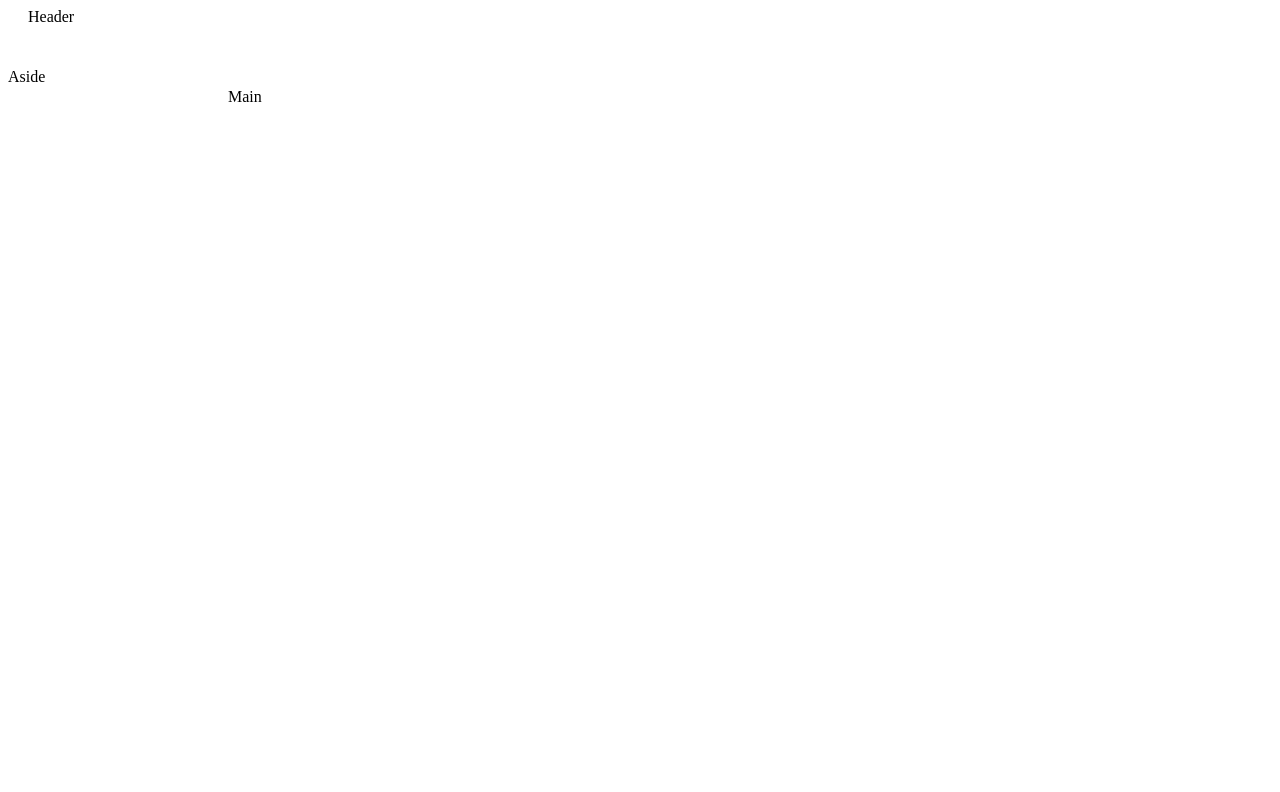
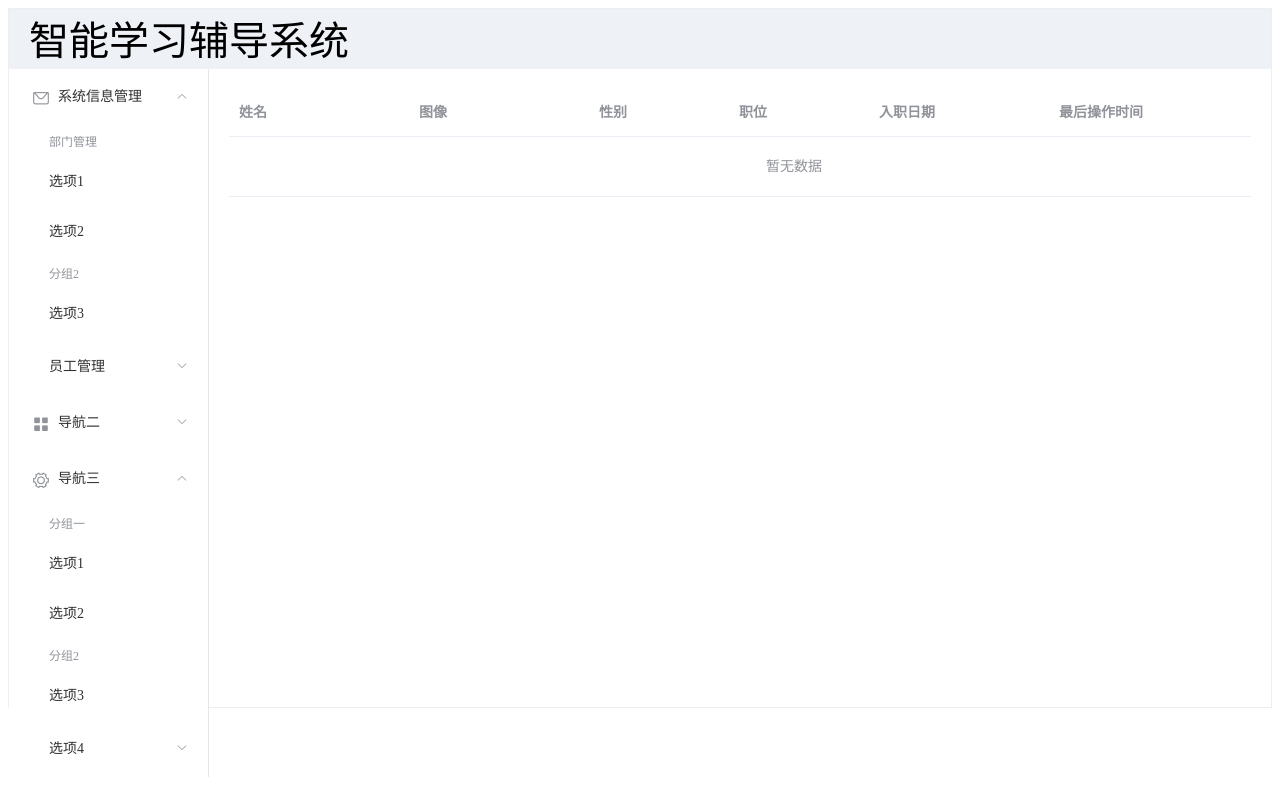
Before and after one commit to yang20002020/vue_cli, a Vue app: page / in a window 1280 px wide. Shown: the top 792 px of the page. Built offline with nearby package versions, Linux system fonts and the light colour scheme.

Commit message:
Element-案例 基本页面布局

```diff
--- a/src/views/tlias/EmpView.vue
+++ b/src/views/tlias/EmpView.vue
@@ -1,17 +1,115 @@
 <template>
+  <el-container style="height: 700px; border: 1px solid #eee">
+    <el-header style="font-size: 40px; background-color: rgb(238, 241, 246)"
+      >智能学习辅导系统</el-header>
+    <el-container>
+      <el-aside width="200px">
+        <!-- 从官网复制的代码 -->
+        <el-menu :default-openeds="['1', '3']">
+          <el-submenu index="1">
+            <template slot="title"
+              ><i class="el-icon-message"></i>系统信息管理</template
+            >
+            <el-menu-item-group>
+              <template slot="title">部门管理</template>
+              <el-menu-item index="1-1">选项1</el-menu-item>
+              <el-menu-item index="1-2">选项2</el-menu-item>
+            </el-menu-item-group>
+            <el-menu-item-group title="分组2">
+              <el-menu-item index="1-3">选项3</el-menu-item>
+            </el-menu-item-group>
+            <el-submenu index="1-4">
+              <template slot="title">员工管理</template>
+              <el-menu-item index="1-4-1">选项4-1</el-menu-item>
+            </el-submenu>
+          </el-submenu>
+          <el-submenu index="2">
+            <template slot="title"><i class="el-icon-menu"></i>导航二</template>
+            <el-menu-item-group>
+              <template slot="title">分组一</template>
+              <el-menu-item index="2-1">选项1</el-menu-item>
+              <el-menu-item index="2-2">选项2</el-menu-item>
+            </el-menu-item-group>
+            <el-menu-item-group title="分组2">
+              <el-menu-item index="2-3">选项3</el-menu-item>
+            </el-menu-item-group>
+            <el-submenu index="2-4">
+              <template slot="title">选项4</template>
+              <el-menu-item index="2-4-1">选项4-1</el-menu-item>
+            </el-submenu>
+          </el-submenu>
+          <el-submenu index="3">
+            <template slot="title"
+              ><i class="el-icon-setting"></i>导航三</template
+            >
+            <el-menu-item-group>
+              <template slot="title">分组一</template>
+              <el-menu-item index="3-1">选项1</el-menu-item>
+              <el-menu-item index="3-2">选项2</el-menu-item>
+            </el-menu-item-group>
+            <el-menu-item-group title="分组2">
+              <el-menu-item index="3-3">选项3</el-menu-item>
+            </el-menu-item-group>
+            <el-submenu index="3-4">
+              <template slot="title">选项4</template>
+              <el-menu-item index="3-4-1">选项4-1</el-menu-item>
+            </el-submenu>
+          </el-submenu>
+        </el-menu>
+        <!-- 从官网复制的代码 -->
+      </el-aside>
 
-  <el-container>
-    <el-header>Header</el-header>
-    <el-container>
-      <el-aside width="200px">Aside</el-aside>
-      <el-main>Main</el-main>
+      <el-main>
+        <el-table :data="tableData">
+          <el-table-column
+            prop="name"
+            label="姓名"
+            width="180"
+          ></el-table-column>
+          <el-table-column
+            prop="image"
+            label="图像"
+            width="180"
+          ></el-table-column>
+          <el-table-column
+            prop="gender"
+            label="性别"
+            width="140"
+          ></el-table-column>
+          <el-table-column
+            prop="job"
+            label="职位"
+            width="140"
+          ></el-table-column>
+          <el-table-column
+            prop="entrydate"
+            label="入职日期"
+            width="180"
+          ></el-table-column>
+          <el-table-column
+            prop="updatetime"
+            label="最后操作时间"
+            width="230"
+          ></el-table-column>
+          <el-table-column label="操作">
+            <el-button type="primary" size="mini">编辑</el-button>
+            <el-button type="danger" size="mini">删除</el-button>
+          </el-table-column>
+        </el-table>
+      </el-main>
     </el-container>
   </el-container>
 </template>
 
 
 <script>
-export default {};
+export default {
+  data(){
+    return {
+      tableData:[]
+    }
+  }
+};
 </script>
 
 
```
